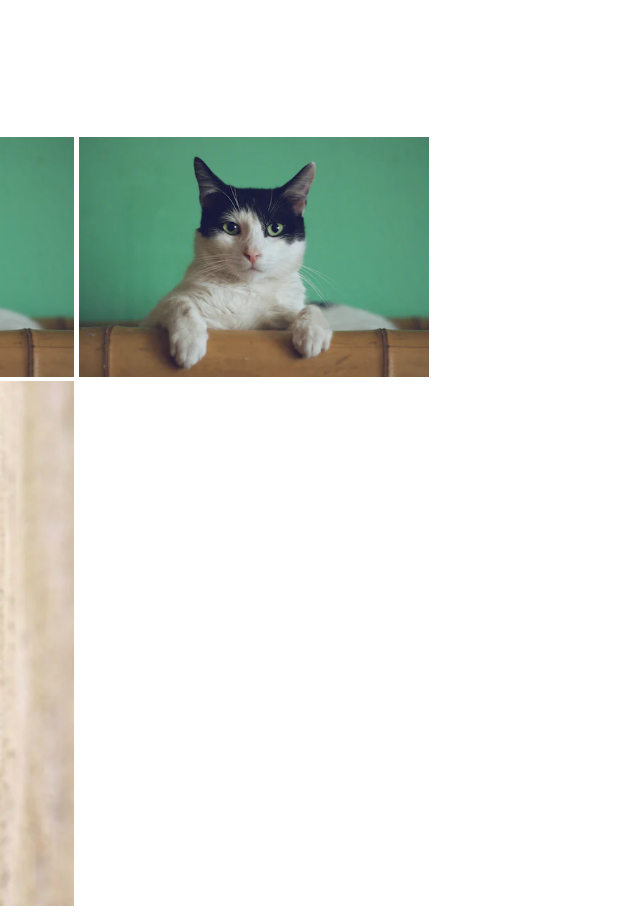
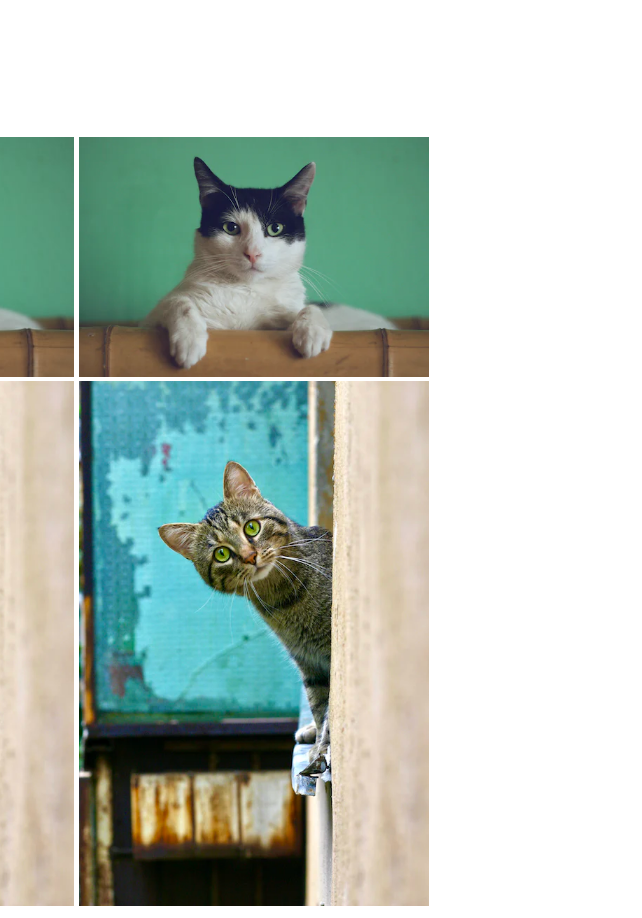
Before and after one commit to insuusvenerati/git-workflow, a plain HTML site: page index.html in a window 1280 px wide. Shown: the full height of the page, 638-1280 px from the left. Drawn offline with Linux system fonts and the light colour scheme.

Commit message:
Made a change

```diff
--- a/index.html
+++ b/index.html
@@ -15,5 +15,7 @@
 		<img width="350px" src="images/cat3.webp" alt="cat 3" />
 		<img width="350px" src="images/cat4.webp" alt="cat 4" />
 		<img width="350px" src="images/cat5.webp" alt="cat 5" />
+
+		<img width="350px" src="images/cat5.webp" alt="cat 5" />
 	</body>
 </html>
```
